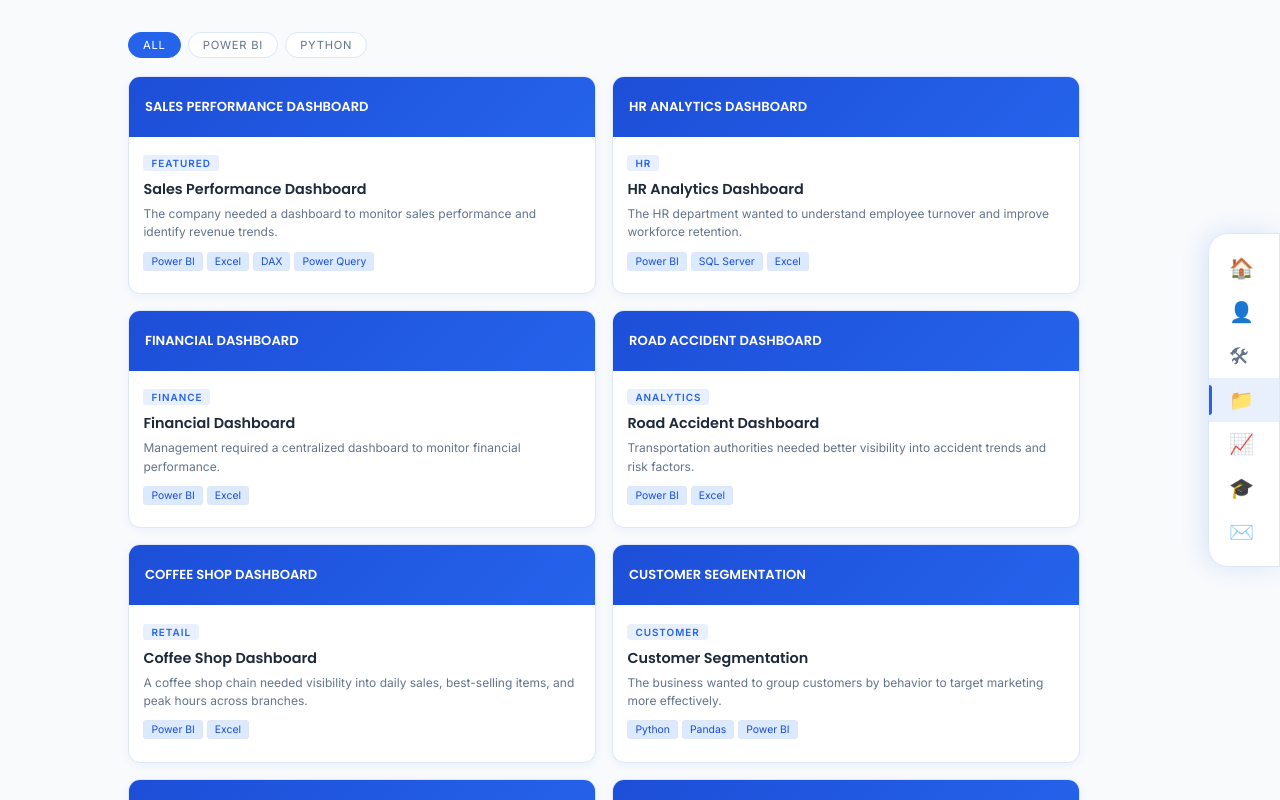
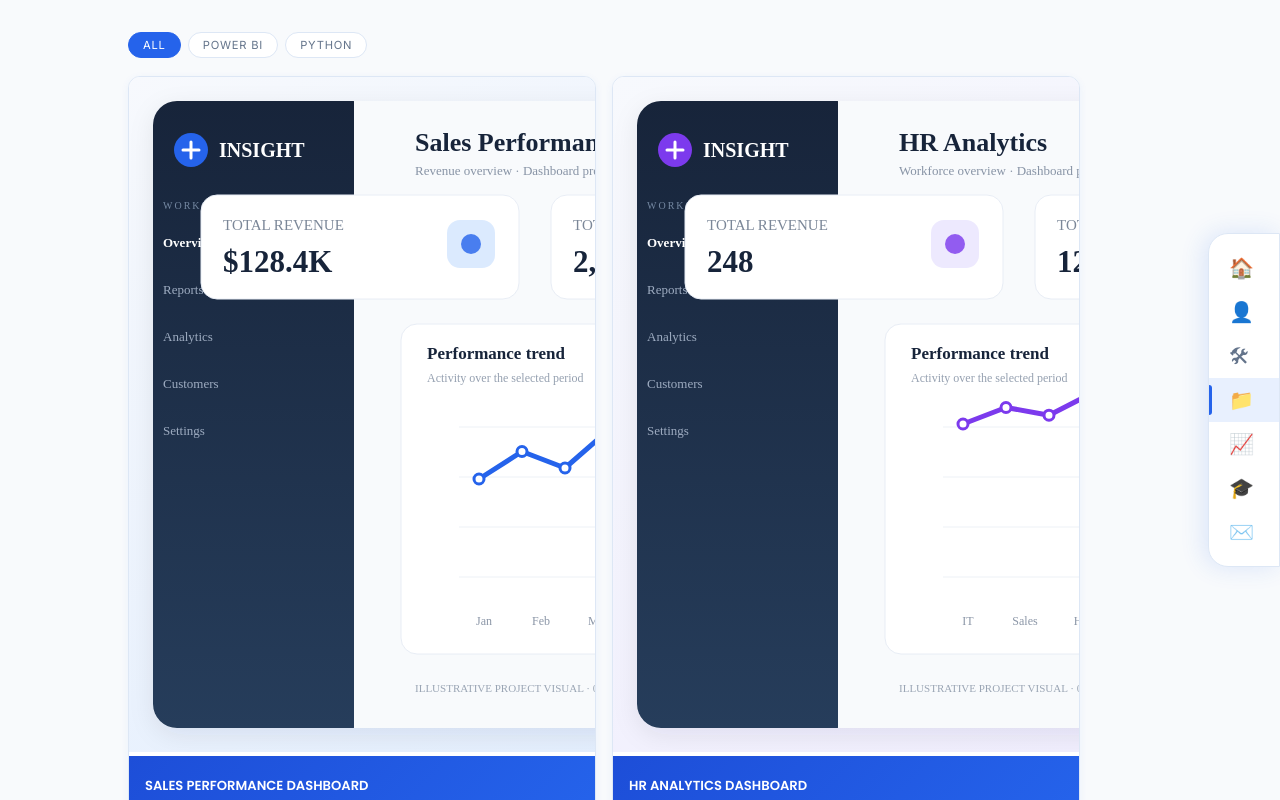
Before and after one commit to ahmedhassan232/ahmedportfolio, a React (Vite) app: page /projects in a window 1280 px wide. Shown: the top 800 px of the page. Built offline with nearby package versions, Linux system fonts and the light colour scheme.

Commit message:
Render project preview images in cards

```diff
--- a/src/components/ProjectCard/ProjectCard.jsx
+++ b/src/components/ProjectCard/ProjectCard.jsx
@@ -6,6 +6,12 @@ export default function ProjectCard({ project }) {
 
   return (
     <div className={"proj-card" + (open ? " open" : "")} onClick={() => setOpen(!open)}>
+      <img
+        className="proj-image"
+        src={project.image}
+        alt={`${project.name} project preview`}
+        loading="lazy"
+      />
       <div className="proj-top">
         <span>{project.name}</span>
       </div>
```
